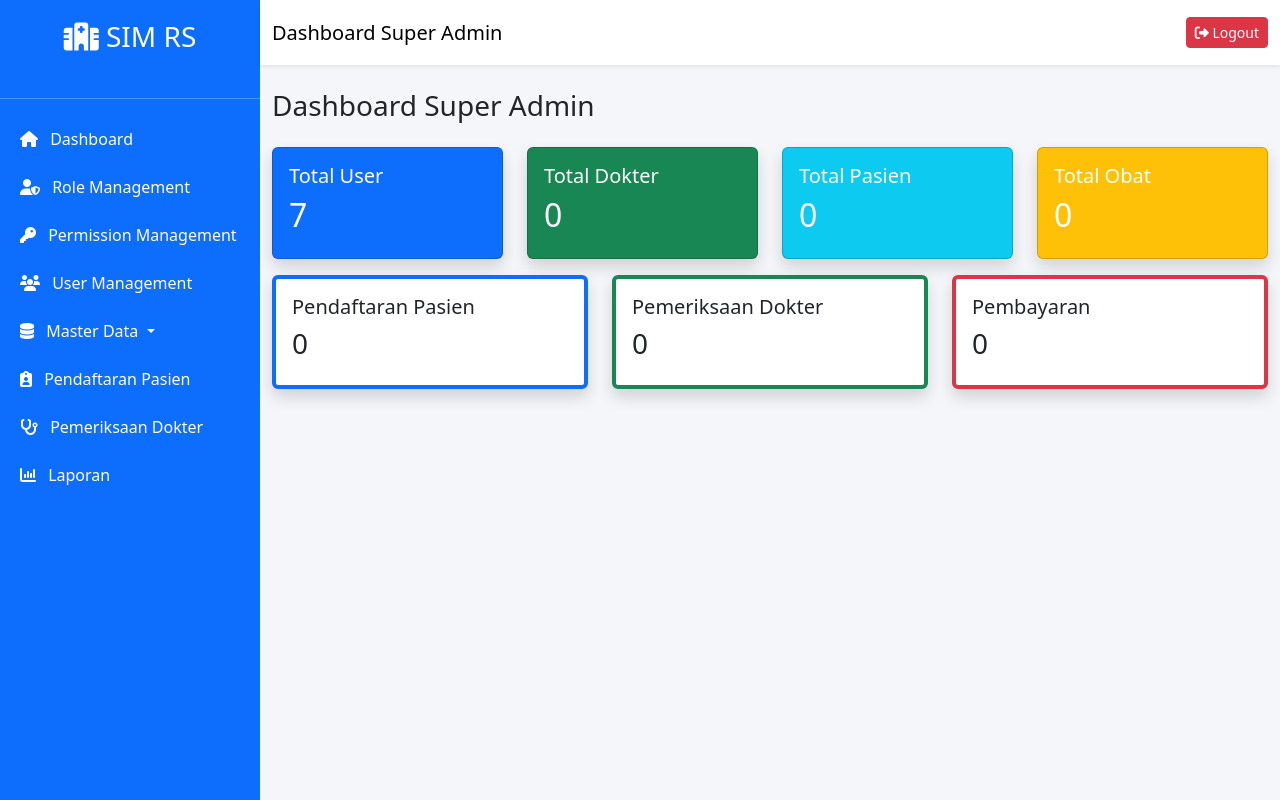
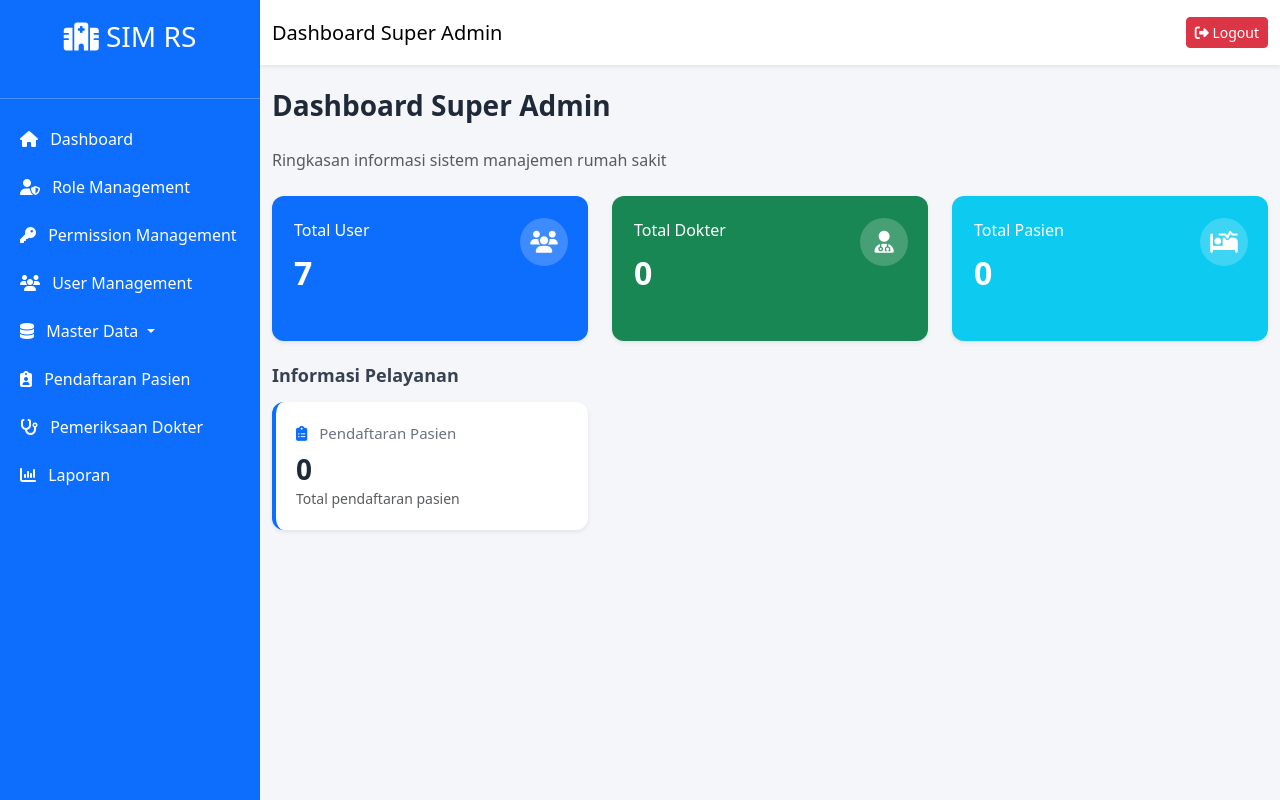
Before and after one commit to vinamey/manajemen_rs, a Laravel app: page /superadmin/dashboard in a window 1280 px wide. Run offline with Laravel 12, Linux system fonts and the light colour scheme; data comes from the database, SQL or seed files in the repository; data that the repository does not hold is empty; some libraries are stand-ins or nearby versions.

Commit message:
memperbarui tampilan dashboard

```diff
--- a/resources/views/superadmin/dashboard.blade.php
+++ b/resources/views/superadmin/dashboard.blade.php
@@ -2,79 +2,213 @@
 
 @section('content')
 
-<h3 class="mb-4">
+<style>
+    .dashboard-title {
+        font-weight: 600;
+        color: #1f2937;
+        margin-bottom: 25px;
+    }
+
+    .stat-card {
+        border: none;
+        border-radius: 12px;
+        overflow: hidden;
+        transition: all 0.25s ease;
+        min-height: 145px;
+    }
+
+    .stat-card:hover {
+        transform: translateY(-4px);
+        box-shadow: 0 8px 20px rgba(0, 0, 0, 0.15) !important;
+    }
+
+    .stat-card .card-body {
+        padding: 22px;
+        position: relative;
+    }
+
+    .stat-title {
+        font-size: 16px;
+        font-weight: 500;
+        margin-bottom: 12px;
+    }
+
+    .stat-number {
+        font-size: 32px;
+        font-weight: 700;
+        margin: 0;
+    }
+
+    .stat-icon {
+        position: absolute;
+        right: 20px;
+        top: 22px;
+        width: 48px;
+        height: 48px;
+        border-radius: 50%;
+        background: rgba(255, 255, 255, 0.2);
+        display: flex;
+        align-items: center;
+        justify-content: center;
+        font-size: 22px;
+    }
+
+    .secondary-card {
+        border: none;
+        border-radius: 12px;
+        transition: all 0.25s ease;
+        min-height: 125px;
+        background: #ffffff;
+    }
+
+    .secondary-card:hover {
+        transform: translateY(-3px);
+        box-shadow: 0 8px 18px rgba(0, 0, 0, 0.12) !important;
+    }
+
+    .secondary-card .card-body {
+        padding: 20px;
+    }
+
+    .secondary-title {
+        font-size: 15px;
+        color: #6b7280;
+        font-weight: 500;
+        margin-bottom: 8px;
+    }
+
+    .secondary-number {
+        font-size: 28px;
+        font-weight: 700;
+        color: #1f2937;
+        margin: 0;
+    }
+
+    .section-title {
+        font-size: 18px;
+        font-weight: 600;
+        color: #374151;
+        margin-bottom: 15px;
+    }
+</style>
+
+<div class="container-fluid px-0">
+
+    {{-- Judul Dashboard --}}
+    <div class="mb-4">
+        <h3 class="dashboard-title">
             Dashboard Super Admin
         </h3>
+        <p class="text-muted mb-0">
+            Ringkasan informasi sistem manajemen rumah sakit
+        </p>
+    </div>
 
-<div class="row">
 
-    <div class="col-md-3 mb-3">
-        <div class="card bg-primary text-white shadow">
+    {{-- Statistik Utama --}}
+    <div class="row g-4 mb-4">
+
+        {{-- Total User --}}
+        <div class="col-xl-4 col-md-6">
+            <div class="card stat-card bg-primary text-white shadow-sm">
                 <div class="card-body">
-                <h5>Total User</h5>
-                <h2>{{ $totalUser }}</h2>
+
+                    <div class="stat-icon">
+                        <i class="fas fa-users"></i>
+                    </div>
+
+                    <div class="stat-title">
+                        Total User
+                    </div>
+
+                    <h2 class="stat-number">
+                        {{ $totalUser }}
+                    </h2>
+
                 </div>
             </div>
         </div>
 
-    <div class="col-md-3 mb-3">
-        <div class="card bg-success text-white shadow">
+
+        {{-- Total Dokter --}}
+        <div class="col-xl-4 col-md-6">
+            <div class="card stat-card bg-success text-white shadow-sm">
                 <div class="card-body">
-                <h5>Total Dokter</h5>
-                <h2>{{ $totalDokter }}</h2>
+
+                    <div class="stat-icon">
+                        <i class="fas fa-user-md"></i>
+                    </div>
+
+                    <div class="stat-title">
+                        Total Dokter
+                    </div>
+
+                    <h2 class="stat-number">
+                        {{ $totalDokter }}
+                    </h2>
+
                 </div>
             </div>
         </div>
 
-    <div class="col-md-3 mb-3">
-        <div class="card bg-info text-white shadow">
+
+        {{-- Total Pasien --}}
+        <div class="col-xl-4 col-md-6">
+            <div class="card stat-card bg-info text-white shadow-sm">
                 <div class="card-body">
-                <h5>Total Pasien</h5>
-                <h2>{{ $totalPasien }}</h2>
-            </div>
-        </div>
+
+                    <div class="stat-icon">
+                        <i class="fas fa-procedures"></i>
                     </div>
 
-    <div class="col-md-3 mb-3">
-        <div class="card bg-warning text-white shadow">
-            <div class="card-body">
-                <h5>Total Obat</h5>
-                <h2>{{ $totalObat }}</h2>
+                    <div class="stat-title">
+                        Total Pasien
+                    </div>
+
+                    <h2 class="stat-number">
+                        {{ $totalPasien }}
+                    </h2>
+
                 </div>
             </div>
         </div>
 
     </div>
 
-<div class="row">
 
-    <div class="col-md-4 mb-3">
-        <div class="card shadow border-start border-primary border-4">
-            <div class="card-body">
-                <h5>Pendaftaran Pasien</h5>
-                <h3>{{ $totalPendaftaran }}</h3>
-            </div>
-        </div>
+    {{-- Informasi Pelayanan --}}
+    <div class="mb-3">
+        <h5 class="section-title">
+            Informasi Pelayanan
+        </h5>
     </div>
 
-    <div class="col-md-4 mb-3">
-        <div class="card shadow border-start border-success border-4">
+    <div class="row g-4">
+
+        {{-- Pendaftaran Pasien --}}
+        <div class="col-xl-4 col-md-6">
+            <div class="card secondary-card shadow-sm border-start border-primary border-4">
                 <div class="card-body">
-                <h5>Pemeriksaan Dokter</h5>
-                <h3>{{ $totalPemeriksaan }}</h3>
-            </div>
-        </div>
+
+                    <div class="secondary-title">
+                        <i class="fas fa-clipboard-list text-primary me-2"></i>
+                        Pendaftaran Pasien
                     </div>
 
-    <div class="col-md-4 mb-3">
-        <div class="card shadow border-start border-danger border-4">
-            <div class="card-body">
-                <h5>Pembayaran</h5>
-                <h3>{{ $totalPembayaran }}</h3>
+                    <h3 class="secondary-number">
+                        {{ $totalPendaftaran }}
+                    </h3>
+
+                    <small class="text-muted">
+                        Total pendaftaran pasien
+                    </small>
+
                 </div>
             </div>
         </div>
 
     </div>
 
+</div>
+
 @endsection
```
Lines whose indentation alone changed are shown as unchanged.
